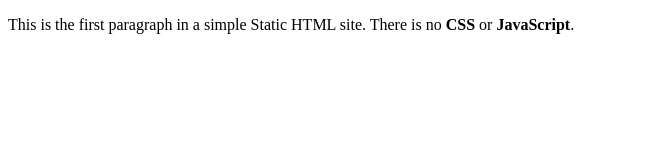
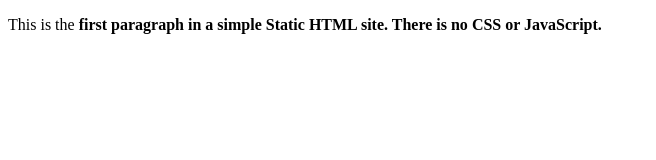
Before and after one commit to quizoxis/simple-static-website, a plain HTML site: page index.html in a window 1280 px wide. Shown: the whole page, without its empty margins (0-656 px from the left). Drawn offline with Linux system fonts and the light colour scheme.

Commit message:
update index.html with bold tag

```diff
--- a/index.html
+++ b/index.html
@@ -4,6 +4,6 @@
     <title>Static HTML Site</title>
   </head>
   <body>
-    <p>This is the first paragraph in a simple Static HTML site. There is no <strong>CSS</strong> or <strong>JavaScript</strong>.</p>
+    <p>This is the <b>first paragraph in a simple Static HTML site. There is no <strong>CSS</strong> or <strong>JavaScript</strong>.</p>
   </body>
 </html>
```
